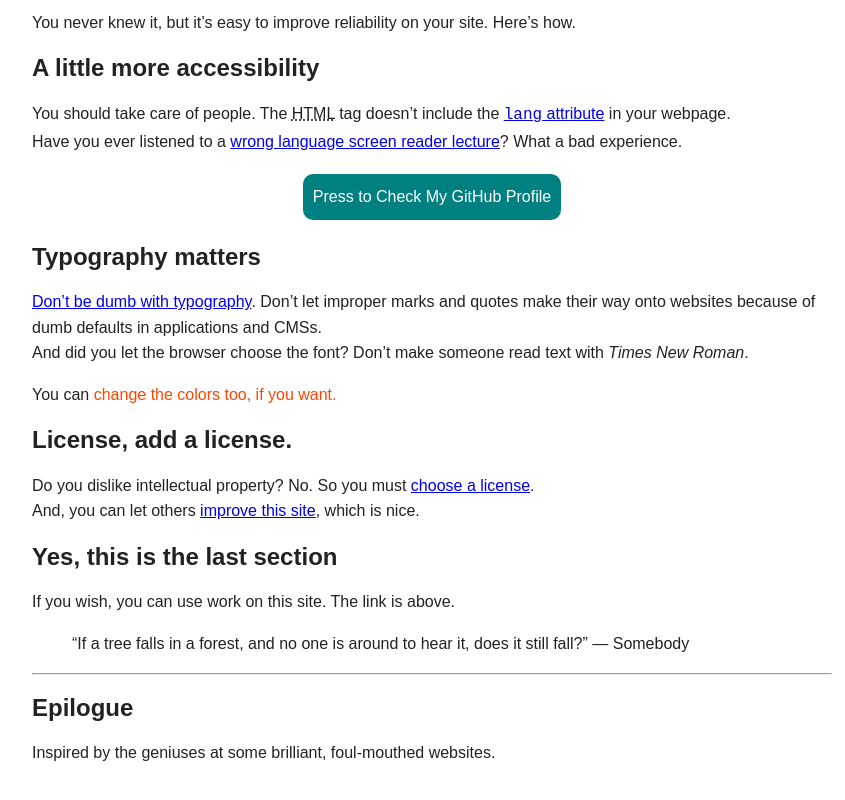
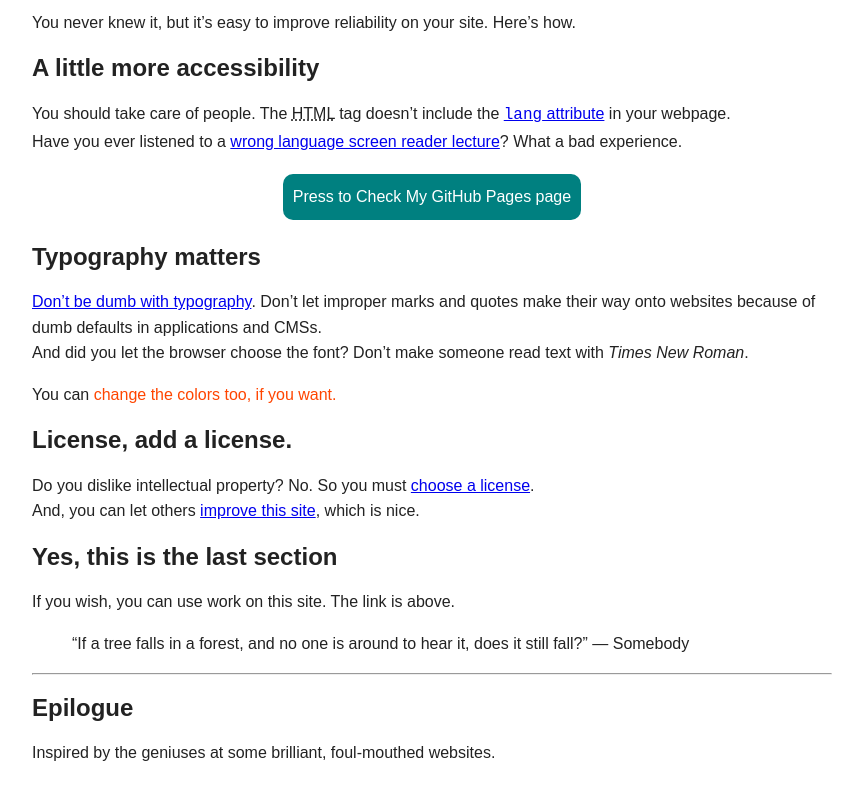
Before and after one commit to crrdlx/purecss, a plain HTML site: page pages/doggone.html in a window 1280 px wide. Shown: the part 855-1655 px from the top of the page, without its empty margins (283-1128 px from the left). Drawn offline with nearby package versions, Linux system fonts and the light colour scheme.

Commit message:
Update doggone.html

```diff
--- a/pages/doggone.html
+++ b/pages/doggone.html
@@ -80,7 +80,7 @@
             Have you ever listened to a <a href="https://www.youtube.com/watch?v=NP94u7y_KkQ">wrong language screen reader lecture</a>? What a bad experience.</p>
 
             <center>
-                <a href="https://crrdlx.github.io" class="button button_round10px">Press to Check My GitHub Profile</a>
+                <a href="https://crrdlx.github.io" class="button button_round10px">Press to Check My GitHub Pages page</a>
             </center>
 
             <h2 id="typography-matters">Typography matters</h2>
```
